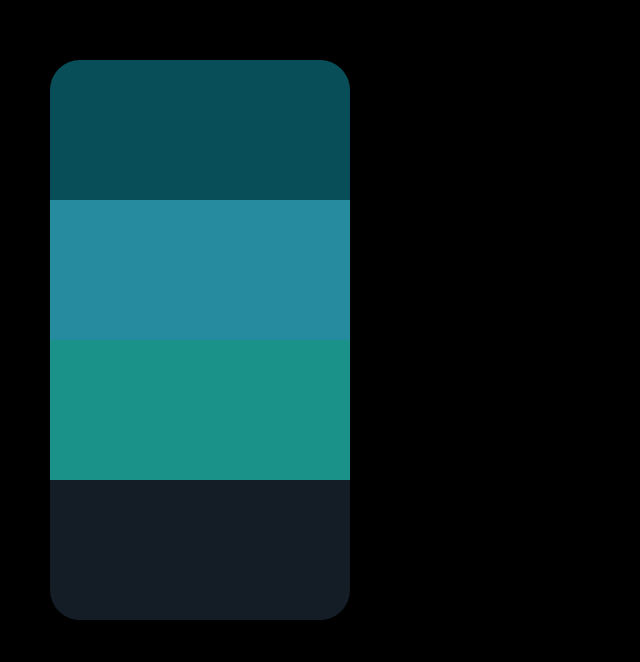
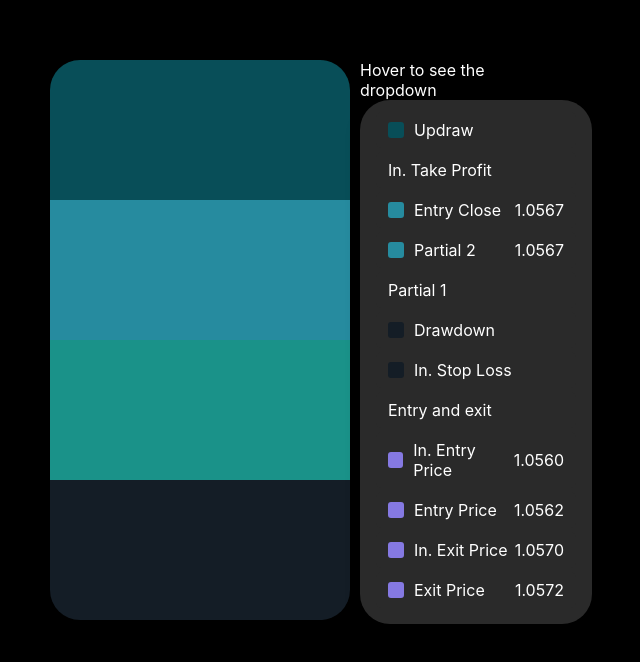
Before and after one commit to dhanushramudri/rechart, a React (Create React App) app: page / in a window 1280 px wide. Before the commit this address had no page. Shown: the part 140-802 px from the top of the page, without its empty margins (440-1080 px from the left). Built offline with nearby package versions, Linux system fonts and the light colour scheme.

Commit message:
without chart

```diff
--- a/src/App.css
+++ b/src/App.css
@@ -56,42 +56,6 @@ body {
   border-radius: 5px;
   color: #fff;
 } */
-.center {
-  /* display: flex; */
-  justify-content: center;
-  align-items: center;
-  /* background-color: #282c34; */
-  color: white;
-  width: 300px;
-}
-.b1 {
-  width: 100%;
-  border-top-left-radius: 30px;
-  border-top-right-radius: 30px;
-
-  height: 100px;
-  background-color: #084e58;
-}
-
-.b2 {
-  width: 100%;
-  height: 100px;
-  background-color: #268b9f;
-}
-
-.b3 {
-  width: 100%;
-  height: 100px;
-  background-color: #1a9289;
-}
-
-.b4 {
-  width: 100%;
-  height: 140px;
-  background-color: #141d26;
-  border-bottom-left-radius: 30px;
-  border-bottom-right-radius: 30px;
-}
 
 .center {
   /* display: flex; */
@@ -133,7 +97,7 @@ body {
 
 /* Dropdown container styling */
 .dropdown-container {
-  display: none;
+  /* display: none; */
   position: absolute;
   top: 0; /* Align to the top of the parent */
   left: 100%; /* Position to the right of the parent */
--- a/src/components/Dropdown.jsx
+++ b/src/components/Dropdown.jsx
@@ -26,7 +26,9 @@ const DropdownItem = styled.div`
   color: white;
   padding: 8px 12px;
   text-decoration: none;
-  display: block;
+  display: flex; /* Use flexbox */
+  justify-content: space-between; /* Distribute space between elements */
+  align-items: center; /* Align items in the center vertically */
   cursor: pointer;
   background-color: #2a2a2a; /* Dark background for items */
   border-radius: 5px;
@@ -37,8 +39,8 @@ const DropdownItem = styled.div`
   }
 
   .item-label {
-    display: flex;
-    align-items: center;
+    display: flex; /* Use flexbox for the label */
+    align-items: center; /* Center items vertically */
   }
 
   .mini-box {
@@ -46,8 +48,12 @@ const DropdownItem = styled.div`
     height: 16px;
     border-radius: 3px;
     display: inline-block;
-    margin-right: 5px; /* Adjusted spacing */
+    margin-right: 10px; /* Adjusted spacing */
     background-color: ${({ color }) => color || "transparent"};
+  }
+
+  .item-value {
+    margin-left: auto; /* Push value to the right */
   }
 `;
 
@@ -77,11 +83,12 @@ const DropdownMenu = () => {
               {item.color && (
                 <div
                   className="mini-box"
-                  style={{ backgroundColor: item.color, margin: "0 10px" }}
+                  style={{ backgroundColor: item.color }}
                 ></div>
               )}
-              {item.label} {item.value && <span>{item.value}</span>}
+              {item.label}
             </div>
+            {item.value && <div className="item-value">{item.value}</div>}
           </DropdownItem>
         ))}
       </DropdownContent>
```
